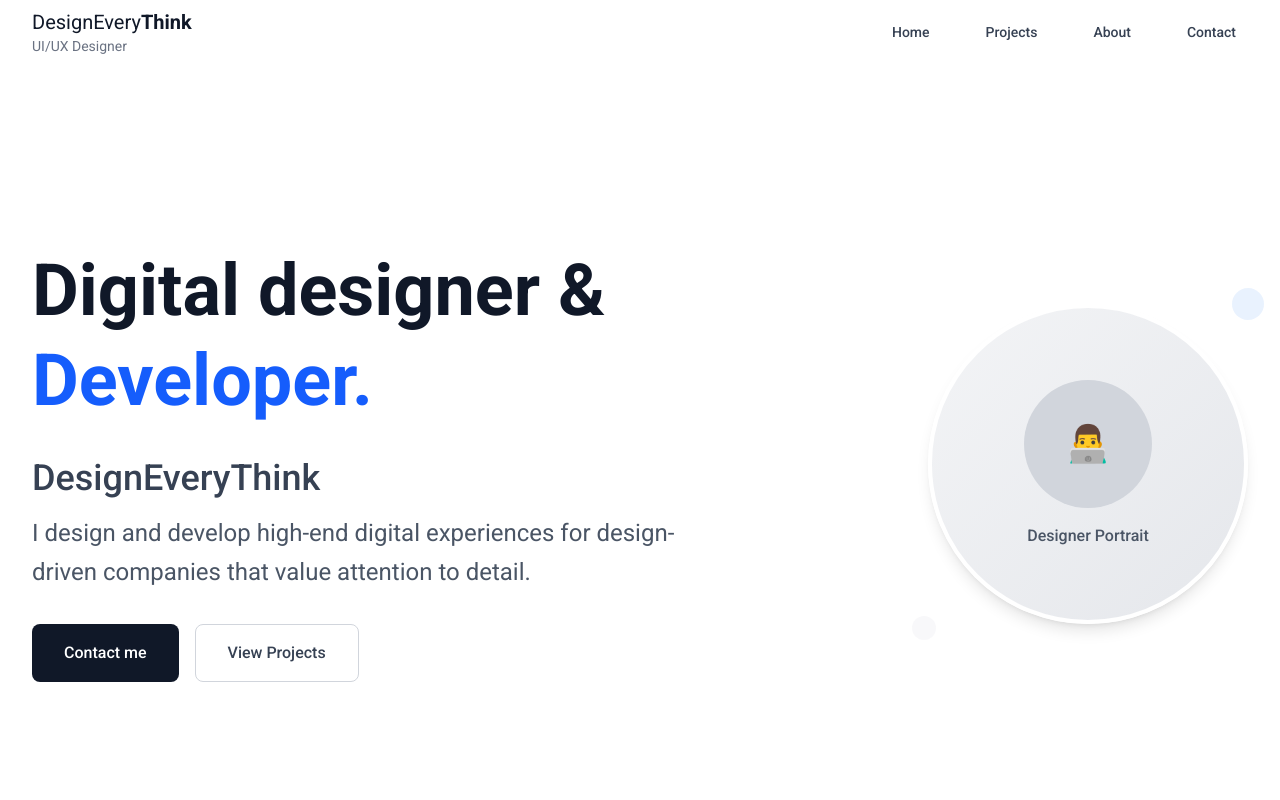
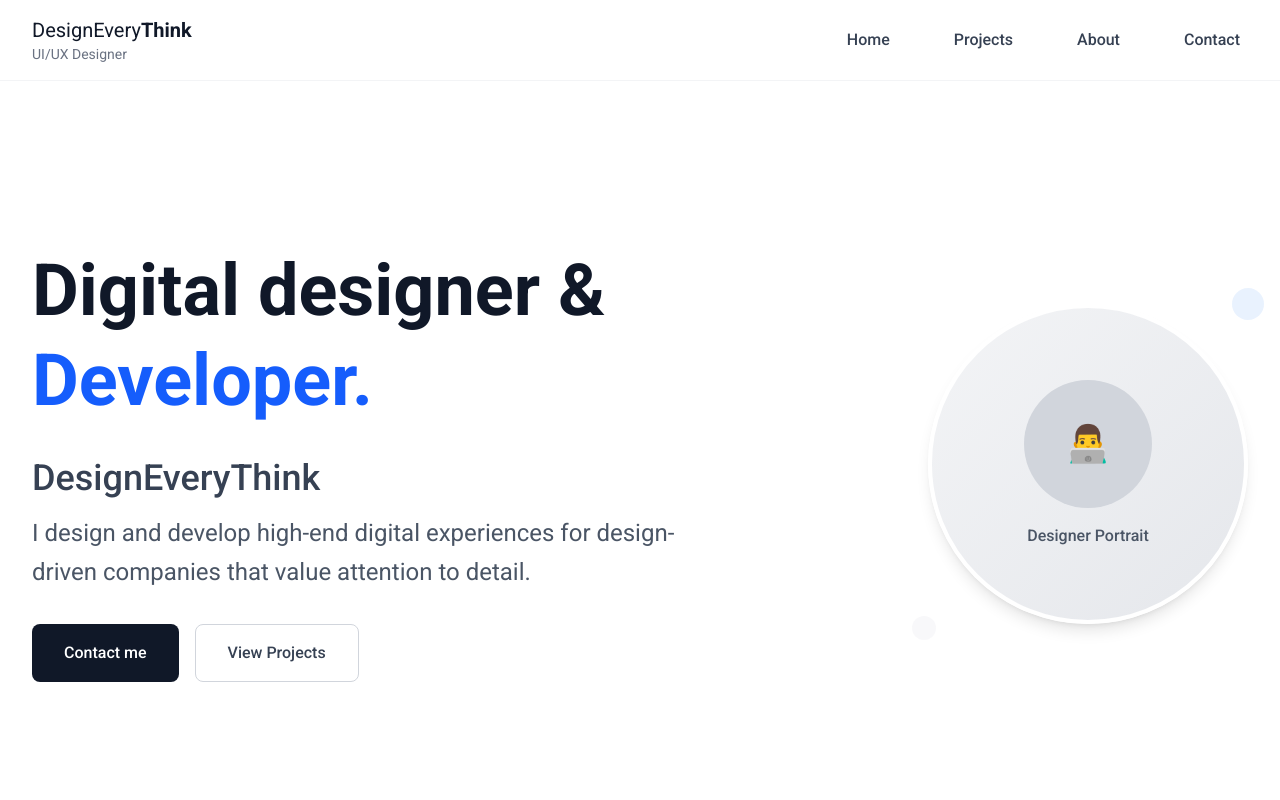
Before and after one commit to yusufgulmezz/portfolio, a Next.js app: page / in a window 1280 px wide. Shown: the top 800 px of the page. Built offline with nearby package versions, Linux system fonts and the light colour scheme.

Commit message:
Header bileşeninde stil güncellemeleri yapıldı. Arka plan opaklığı artırıldı, içerik alanı genişletildi ve yükseklik ayarları değiştirildi. Menü öğeleri arasındaki boşluklar güncellenerek kullanıcı deneyimi iyileştirildi.

```diff
--- a/src/components/layout/Header.tsx
+++ b/src/components/layout/Header.tsx
@@ -34,10 +34,10 @@ const Header = () => {
     <motion.header
       initial={{ y: -100 }}
       animate={{ y: 0 }}
-      className="fixed top-0 left-0 right-0 z-50 bg-white/80 backdrop-blur-md"
+      className="fixed top-0 left-0 right-0 z-50 bg-white/95 backdrop-blur-sm border-b border-gray-100"
     >
-      <div className="max-w-7xl mx-auto px-4 sm:px-6 lg:px-8">
-        <div className="flex justify-between items-center h-16">
+      <div className="max-w-7xl mx-auto px-6 lg:px-8">
+        <div className="flex justify-between items-center h-20">
           {/* Logo + rotating subtitle */}
           <motion.div
             whileHover={{ scale: 1.02 }}
@@ -45,7 +45,7 @@ const Header = () => {
           >
             <Link href="/" className="block">
               <div className="leading-tight">
-                <span className="block text-xl text-gray-900">
+                <span className="block text-xl font-bold text-gray-900">
                   <span className="font-normal">DesignEvery</span>
                   <span className="font-bold">Think</span>
                 </span>
@@ -69,16 +69,16 @@ const Header = () => {
           </motion.div>
 
           {/* Desktop Navigation */}
-          <nav className="hidden md:flex space-x-8">
+          <nav className="hidden md:flex space-x-12">
             {menuItems.map((item) => (
               <motion.div
                 key={item.name}
-                whileHover={{ y: -2 }}
-                whileTap={{ scale: 0.95 }}
+                whileHover={{ y: -1 }}
+                whileTap={{ scale: 0.98 }}
               >
                 <Link
                   href={item.href}
-                  className="text-gray-700 hover:text-gray-900 px-3 py-2 text-sm font-medium transition-colors"
+                  className="text-gray-700 hover:text-gray-900 px-2 py-2 text-base font-medium transition-colors"
                 >
                   {item.name}
                 </Link>
```
